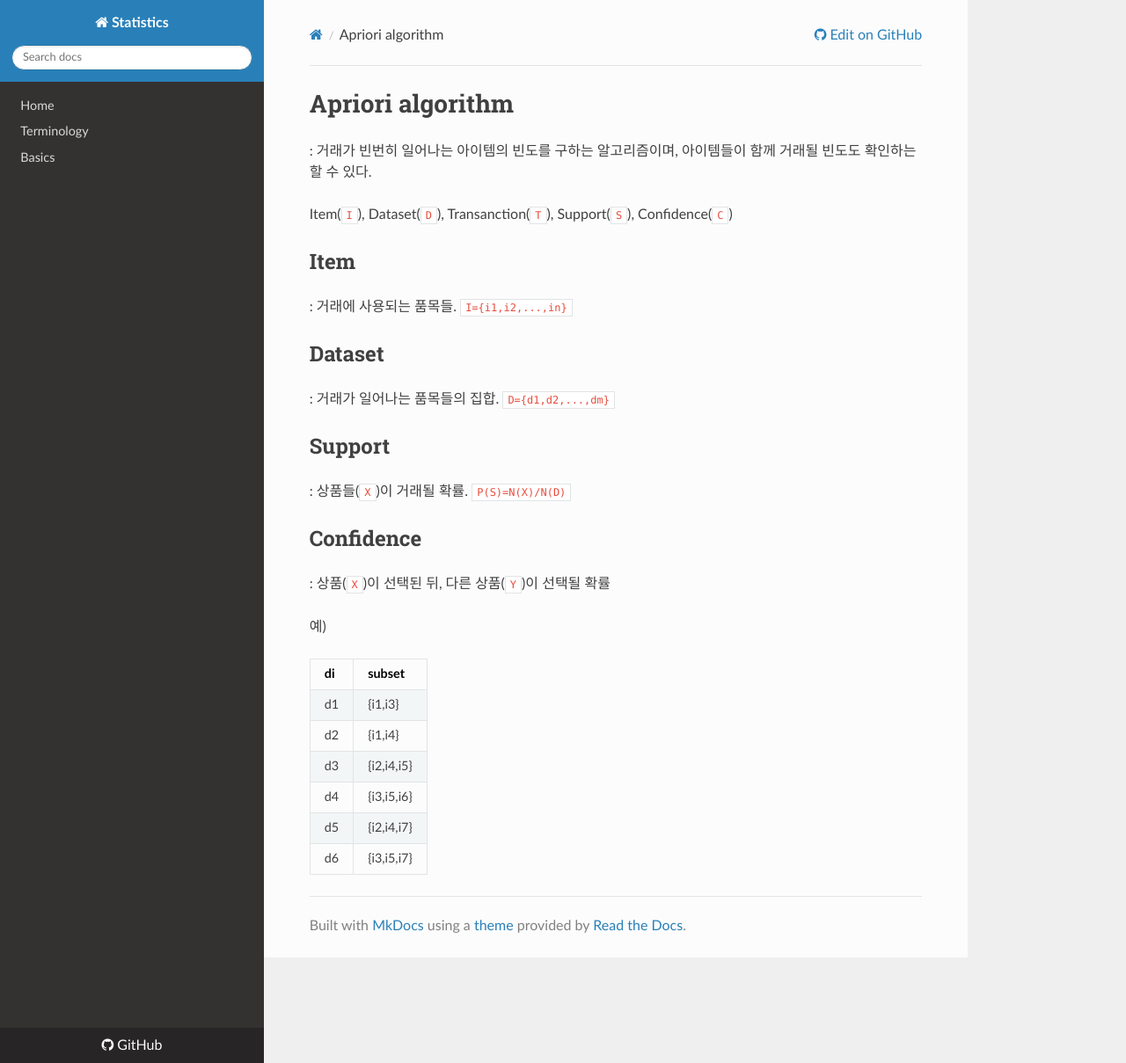
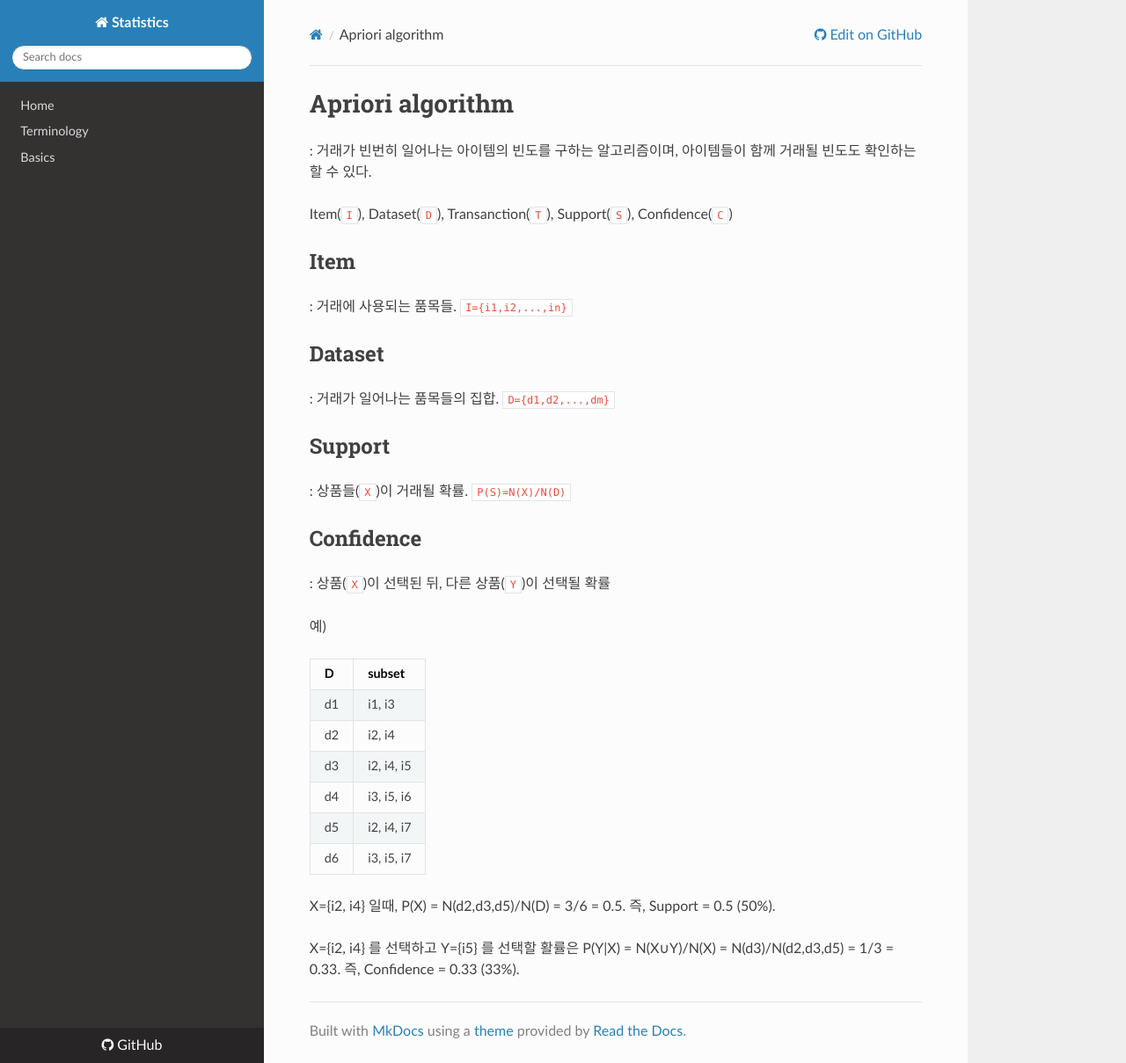
Before and after one commit to WonyoungCho/Statistics, an MkDocs documentation site: the page built from docs/algorithm.md, in a window 1280 px wide and 1209 px high. Shown: the whole window at 88% size. Built offline with MkDocs 1.6.1, drawn with Linux system fonts in a browser that asks for light colours; nearby versions of some CDN libraries; old or Windows-style settings are respelled for this version of MkDocs.

Commit message:
Update algorithm.md

```diff
--- a/docs/algorithm.md
+++ b/docs/algorithm.md
@@ -17,11 +17,15 @@ Item(`I`), Dataset(`D`), Transanction(`T`), Support(`S`), Confidence(`C`)
 
 예)
 
-|di| subset|
+|D| subset|
 |-|-|
-|d1|{i1,i3}|
-|d2|{i1,i4}|
-|d3|{i2,i4,i5}|
-|d4|{i3,i5,i6}|
-|d5|{i2,i4,i7}|
-|d6|{i3,i5,i7}|
+|d1|i1, i3|
+|d2|i2, i4|
+|d3|i2, i4, i5|
+|d4|i3, i5, i6|
+|d5|i2, i4, i7|
+|d6|i3, i5, i7|
+
+X={i2, i4} 일때, P(X) = N(d2,d3,d5)/N(D) = 3/6 = 0.5. 즉, Support = 0.5 (50%).
+
+X={i2, i4} 를 선택하고 Y={i5} 를 선택할 활률은 P(Y|X) = N(X∪Y)/N(X) = N(d3)/N(d2,d3,d5) = 1/3 = 0.33. 즉, Confidence = 0.33 (33%).
```
